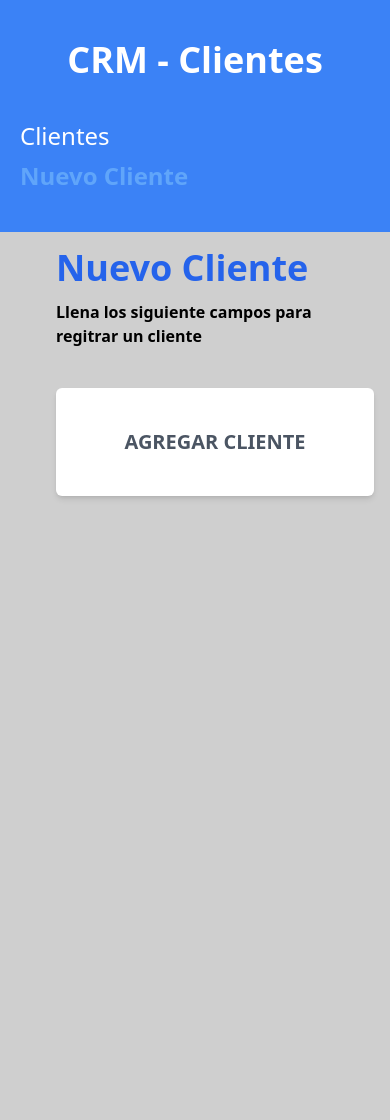
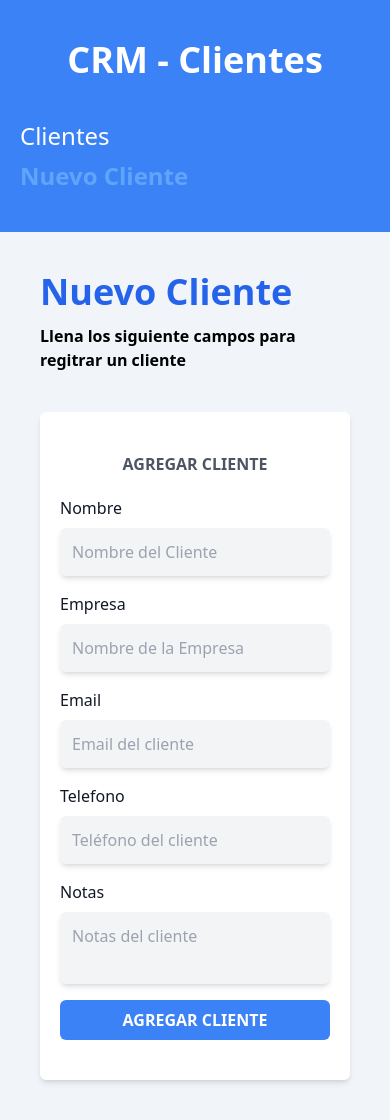
Before and after one commit to Khoderb/crm-react, a React (Vite) app: page /clientes/nuevo in a window 390 px wide. Before the commit the page ends 844 px from the top, so only its background shows below. Built offline with nearby package versions, Linux system fonts and the light colour scheme.

Commit message:
formulario responsive con Formik

```diff
--- a/package.json
+++ b/package.json
@@ -9,11 +9,13 @@
   },
   "dependencies": {
     "autoprefixer": "^10.4.4",
+    "formik": "^2.2.9",
     "postcss": "^8.4.12",
     "react": "^17.0.2",
     "react-dom": "^17.0.2",
     "react-router-dom": "^6.3.0",
-    "tailwindcss": "^3.0.23"
+    "tailwindcss": "^3.0.23",
+    "yup": "^0.32.11"
   },
   "devDependencies": {
     "@vitejs/plugin-react": "^1.0.7",
--- a/src/components/Formulario.jsx
+++ b/src/components/Formulario.jsx
@@ -1,9 +1,67 @@
-import React from 'react'
-
+import  { Formik, Form, Field } from 'formik'
 const Formulario = () => {
     return (
         <div className="bg-white mt-10 px-5 py-10 rounded-md shadow-md md:w-3/4 md:mx-auto">
-            <h1 className="text-gray-600 font-bold text-xl uppercase text-center">Agregar Cliente</h1>
+            <h1 className="text-gray-600 mb-5 font-bold uppercase text-center">Agregar Cliente</h1>
+            <Formik>
+                <Form>
+                    <div className="mb-4">
+                        <label className='text-gray-900' htmlFor='nombre'>Nombre</label>
+                            <Field
+                                id='nombre'
+                                type='text'
+                                placeholder='Nombre del Cliente'
+                                className ='mt-2 block w-full p-3 bg-gray-100 rounded-md shadow-md focus:outline-none '
+                            />
+                    </div>
+                    <div className="mb-4">
+                        <label className='text-gray-900' htmlFor='empresa'>Empresa</label>
+                            <Field
+                                id='empresa'
+                                type='text'
+                                placeholder='Nombre de la Empresa'
+                                className ='mt-2 block w-full p-3 bg-gray-100 rounded-md shadow-md focus:outline-none'
+                            />
+                    </div>
+                    <div className="mb-4">
+                        <label className='text-gray-900' htmlFor='email'>Email</label>
+                            <Field
+                                id='email'
+                                type='email'
+                                placeholder='Email del cliente'
+                                className ='mt-2 block w-full p-3 bg-gray-100 rounded-md shadow-md focus:outline-none'
+                            />
+                    </div>
+                    <div className="mb-4">
+                        <label className='text-gray-900' htmlFor='telefono'>Telefono</label>
+                            <Field
+                                id='telefono'
+                                type='tel'
+                                placeholder='Teléfono del cliente'
+                                className ='mt-2 block w-full p-3 bg-gray-100 rounded-md shadow-md focus:outline-none'
+                            />
+                    </div>
+                    <div className="mb-4">
+                        <label className='text-gray-900' htmlFor='notas'>Notas</label>
+                            <Field
+                                as="textarea"
+                                id='notas'
+                                type='text'
+                                placeholder='Notas del cliente'
+                                className ='resize-none mt-2 block w-full p-3 bg-gray-100 rounded-md shadow-md focus:outline-none'
+                            />
+                    </div>
+
+                    <input
+                        type="button"
+                        value="Agregar Cliente"
+                        className="bg-blue-500 hover:bg-blue-700 w-full text-white font-bold py-2 px-4 rounded-md cursor-pointer transition-colors duration-200 uppercase"
+                    />
+                </Form>
+
+
+            </Formik>
+
         </div>
     )
 }
--- a/src/layout/Layout.jsx
+++ b/src/layout/Layout.jsx
@@ -7,7 +7,7 @@ const Layout = () => {
     const location = useLocation()
     const urlActual = location.pathname
     return (
-        <div className = "md:flex md:min-h-screen">
+        <div className = "md:flex bg-slate-100 md:min-h-screen">
             <div className = "md:w-1/4 bg-blue-500 px-5 py-10">
                 <h2 className="text-4xl font-black text-center text-white">CRM - Clientes</h2>
                 <nav className = "mt-10">
@@ -21,7 +21,7 @@ const Layout = () => {
                         to="/clientes/nuevo">Nuevo Cliente</Link>
                 </nav>
             </div>
-            <div className = "md:w-3/4 pl-10 m-4">
+            <div className = "md:w-3/4 md:h-screen overflow-scroll p-10">
                 <Outlet/>
             </div>
         </div>
--- a/src/pages/NuevoCliente.jsx
+++ b/src/pages/NuevoCliente.jsx
@@ -3,8 +3,8 @@ import Formulario from "../components/Formulario"
     const NuevoCliente = () => {
         return (
               <>
-                  <h1 className = "font-black text-4xl text-blue-600">Nuevo Cliente</h1>
-                  <p className="mt-3 font-bold">Llena los siguiente campos para regitrar un cliente</p>
+                <h1 className = "font-black text-4xl text-blue-600">Nuevo Cliente</h1>
+                <p className="mt-3 font-bold">Llena los siguiente campos para regitrar un cliente</p>
                 <Formulario/>
 
               </>
```
Also changed, not shown: 1 other file (tests, documents, lock files or other folders).
